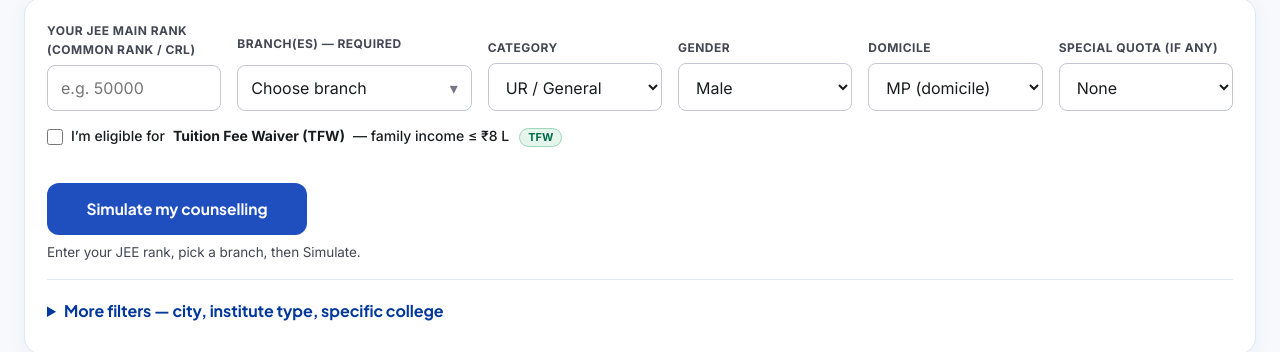
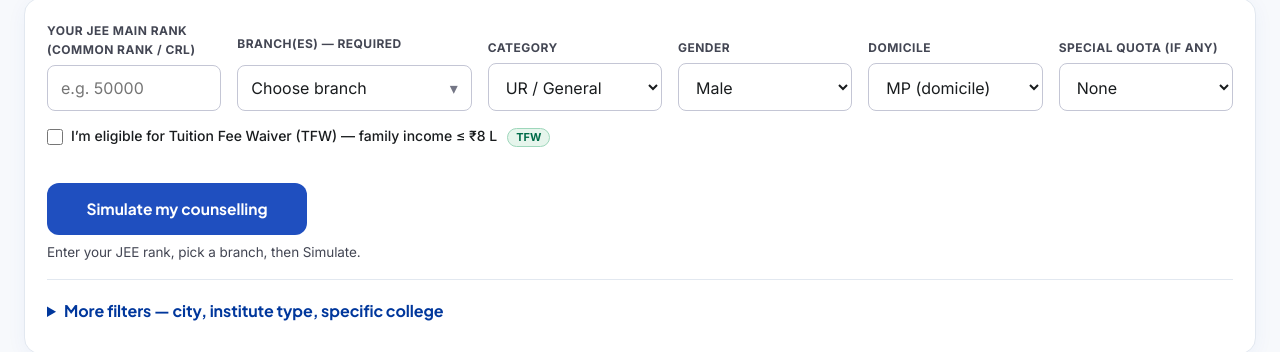
Before and after one commit to i-shivamsoni/mp-dte-btech-predictor, a Jekyll site: the page built from predictor.html, in a window 1280 px wide and 990 px high. Shown: the part 195-547 px from the top of the window. Built offline with Jekyll 4.4.1, drawn with Linux system fonts in a browser that asks for light colours.

```diff
--- a/assets/js/mpdte.js
+++ b/assets/js/mpdte.js
@@ -1400,7 +1400,7 @@
       var pred = a[5];
       ctx.fees = a[6] || null;
       var fc = buildFilters(ctx, filtersBox, {
-        fwLabelHtml: "Include <strong>Tuition Fee Waiver (TFW)</strong> seats (family income ≤ ₹8 L)"
+        fwLabelHtml: "Include Tuition Fee Waiver (TFW) seats (family income ≤ ₹8 L)"
       });
       // QE: populate year selector with available years; show banner
       if (mode === "qe") {
@@ -1499,7 +1499,7 @@
       var ctx = buildContext(a[0], a[1], a[2], a[3], {});
       ctx.fees = a[4] || null;
       var fc = buildFilters(ctx, filtersBox, {
-        fwLabelHtml: "Only colleges offering <strong>Tuition Fee Waiver (TFW)</strong> seats",
+        fwLabelHtml: "Only colleges offering Tuition Fee Waiver (TFW) seats",
         search: true, searchPlaceholder: "Type a college name or city…", domicile: true, sort: true });
       lockTfwByDomicile(fc.dom, fc.fw);   // TFW is MP-domicile only — disable the filter for non-MP
       function run() {
--- a/predictor.html
+++ b/predictor.html
@@ -42,7 +42,7 @@ permalink: /predictor/
   <div class="f-group f-group-check sim-tfw">
     <label class="f-check">
       <input type="checkbox" id="in-tfw">
-      I&rsquo;m eligible for <strong>Tuition Fee Waiver (TFW)</strong> &mdash; family income &le; &#8377;8&nbsp;L
+      I&rsquo;m eligible for Tuition Fee Waiver (TFW) &mdash; family income &le; &#8377;8&nbsp;L
       <span class="pool pool-tfw">TFW</span>
     </label>
   </div>
```
